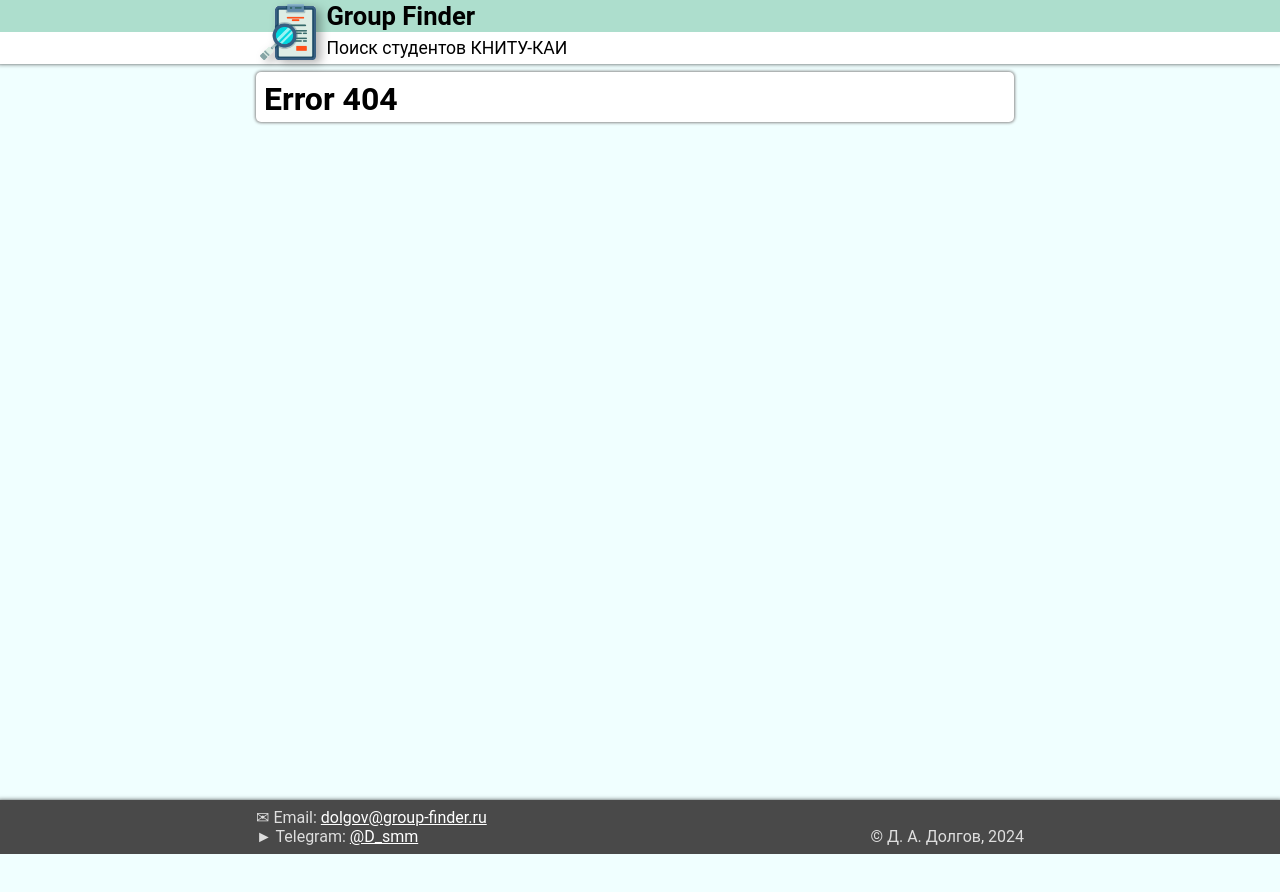
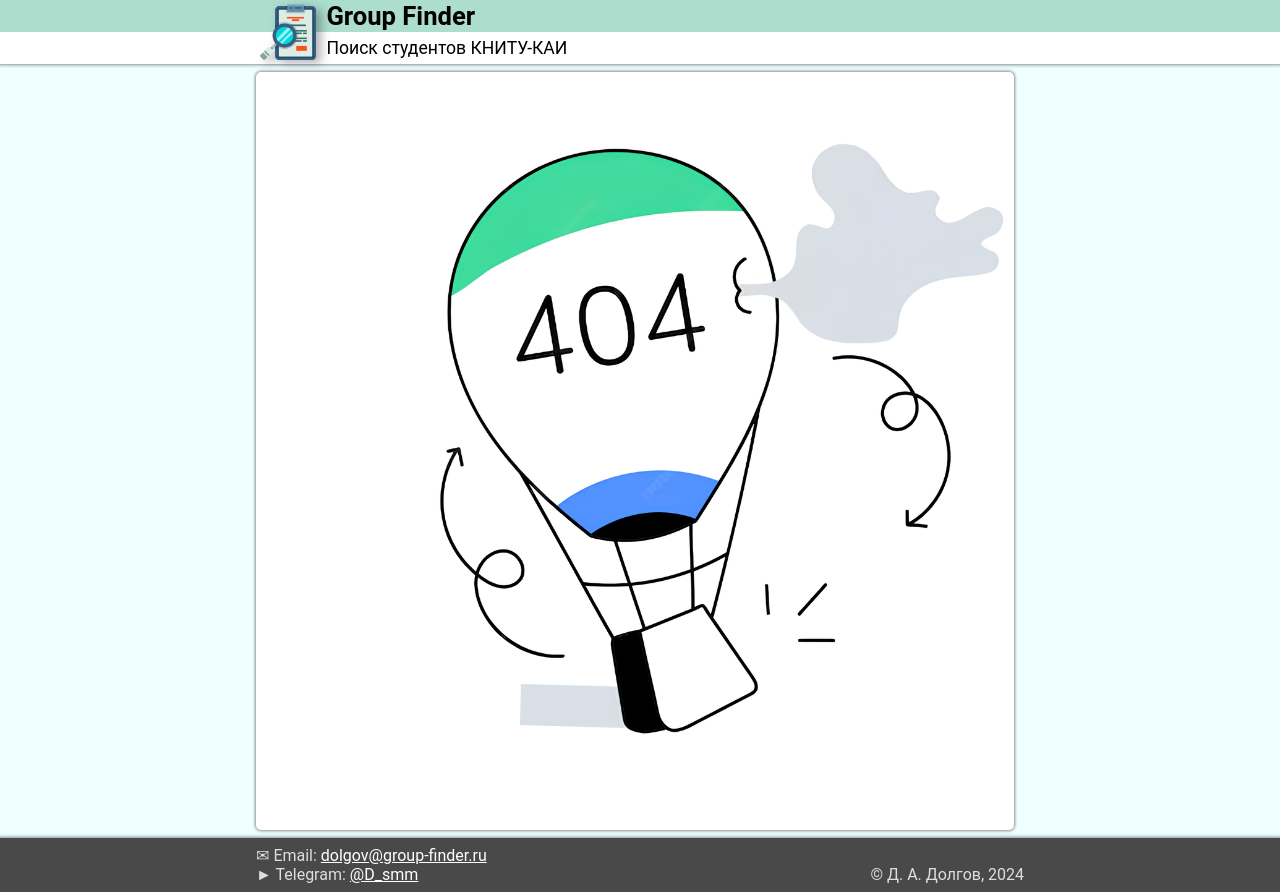
Before and after one commit to blatmen23/group-finder_ru, a PHP site: page /404.php in a window 1280 px wide. Before the commit the page ends 854 px from the top, so only its background shows below. Run offline with PHP 8.4, Linux system fonts and the light colour scheme; data that the repository does not hold is empty.

Commit message:
404 page update

```diff
--- a/404.php
+++ /dev/null
@@ -1,20 +0,0 @@
-<!doctype html>
-<html lang="ru">
-<?php
-$title = "GroupFinder: Ошибка";
-require_once "components/head.php";
-?>
-
-<body>
-    <div class="wrapper">
-        <?php require_once "components/header.php"; ?>
-        <div class="work-space">
-            <div class="block-space">
-                <h1>Error 404</h1>
-            </div>
-        </div>
-    </div>
-    <?php require_once "components/footer.php"; ?>
-</body>
-
-</html>
--- a/css/styles.css
+++ b/css/styles.css
@@ -1,4 +1,4 @@
-@import url('https://fonts.googleapis.com/css2?family=Lato:ital,wght@0,100;0,300;0,400;0,700;0,900;1,100;1,300;1,400;1,700;1,900&family=Open+Sans:ital,wght@0,300..800;1,300..800&display=swap');
+@import url("https://fonts.googleapis.com/css2?family=Lato:ital,wght@0,100;0,300;0,400;0,700;0,900;1,100;1,300;1,400;1,700;1,900&family=Open+Sans:ital,wght@0,300..800;1,300..800&display=swap");
 
 :root {
   --container-width: 60vw;
@@ -34,7 +34,6 @@ body {
   font-family: "Roboto", sans-serif;
   font-weight: 400;
   font-style: normal;
-
 }
 
 .wrapper {
@@ -71,12 +70,12 @@ body {
   grid-column-gap: 10px;
 }
 
-
-.filters, .sorting {
-
+.filters,
+.sorting {
 }
 
-.filter, .sort {
+.filter,
+.sort {
   display: grid;
   grid-template-columns: 110px 1fr;
 }
@@ -222,9 +221,9 @@ header {
 }
 
 .logo-background__header {
-    height: calc(var(--header-height)/2);
+  height: calc(var(--header-height) / 2);
   background-color: rgb(173, 222, 205);
-    font-size: calc((var(--header-height)/2) * 0.8);
+  font-size: calc((var(--header-height) / 2) * 0.8);
   /*font-size: 75%;*/
 }
 
@@ -234,9 +233,9 @@ header {
 }
 
 .sublogo-background__header {
-    height: calc(var(--header-height)/2);
+  height: calc(var(--header-height) / 2);
   background-color: white;
-    font-size: calc((var(--header-height)/2) * 0.55);
+  font-size: calc((var(--header-height) / 2) * 0.55);
   /*font-size: 50%;*/
 }
 
@@ -283,7 +282,7 @@ header {
 .search-button {
   cursor: pointer;
   background-color: #c7c7c7;
-    border-radius: 5px;'
+  border-radius: 5px;
 }
 
 .search-button img {
@@ -297,3 +296,38 @@ header {
   width: 100%;
   height: 100%;
 }
+
+/*
+    ERROR 404
+*/
+
+.block-space.error-page {
+  border-radius: 5px;
+  padding: 0.5rem 0.5rem 0.25rem 0.5rem;
+  background-color: white;
+  box-shadow: 0 0 3px 1px #8c8c8c;
+  margin-bottom: 0.5rem;
+  margin-bottom: 0.5rem;
+  display: flex;
+  flex-direction: column;
+  justify-content: center;
+  align-items: center;
+  text-align: center;
+}
+
+.error-page h2 {
+  color: #ff2600;
+}
+
+.error-page h2::first-letter {
+  padding-left: 0.5rem;
+}
+
+.error-404-container {
+  width: 100%;
+}
+
+.error-404-container img {
+  width: 100%;
+  flex-shrink: 0;
+}
--- /dev/null
+++ b/pages/error 404.php
@@ -0,0 +1,25 @@
+<!doctype html>
+<html lang="ru">
+<?php
+$title = "GroupFinder: Ошибка";
+require_once "components/head.php";
+?>
+
+<body>
+    <div class="wrapper">
+        <?php require_once "components/header.php"; ?>
+        <div class="work-space">
+            <div class="block-space error-page">
+                <!-- <h2>Ошибка 404</h2> -->
+                <div class="error-404-container">
+                    <img class="" src="../assets/images/error 404/a-cartoon-of-a-balloon-with-404x2.png"
+                        alt="balloon-with-404">
+                </div>
+                <!-- <p>Не удалось найти запрашиваемую страницу</p> -->
+            </div>
+        </div>
+    </div>
+    <?php require_once "components/footer.php"; ?>
+</body>
+
+</html>
--- a/src/Router.php
+++ b/src/Router.php
@@ -4,23 +4,25 @@ class Router
 {
     private $pages = array();
 
-    function addRoute($url, $path) {
+    function addRoute($url, $path)
+    {
         $this->pages[$url] = $path;
     }
 
-    function route($url){
+    function route($url)
+    {
         $path = $this->pages[$url];
-        $file_dir = "pages/". $path;
+        $file_dir = "pages/" . $path;
 
-        if ($path == ""){
-            require "404.php";
+        if ($path == "") {
+            require __DIR__ . "/../pages/error 404.php";
             die();
         }
 
         if (file_exists($file_dir)) {
             require $file_dir;
         } else {
-            require "404.php";
+            require __DIR__ . "/../pages/error 404.php";
             die();
         }
     }
```
Also changed, not shown: assets/images/error 404/a-cartoon-of-a-balloon-with-404.avif (added), assets/images/error 404/a-cartoon-of-a-balloon-with-404x2.png (added), assets/images/error 404/a-cartoon-of-a-balloon-with-404x4.png (added). Lines whose indentation alone changed are shown as unchanged.
